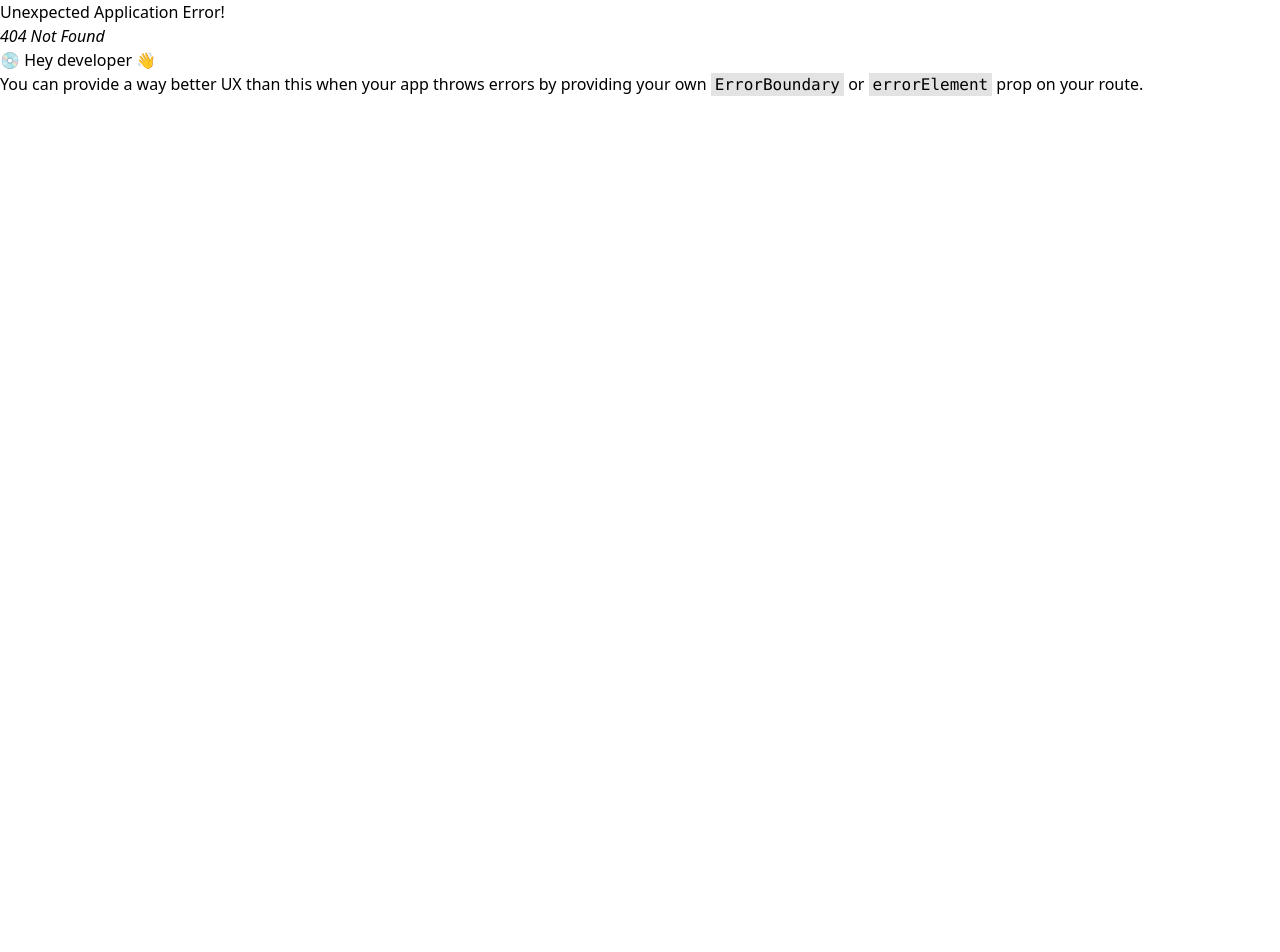
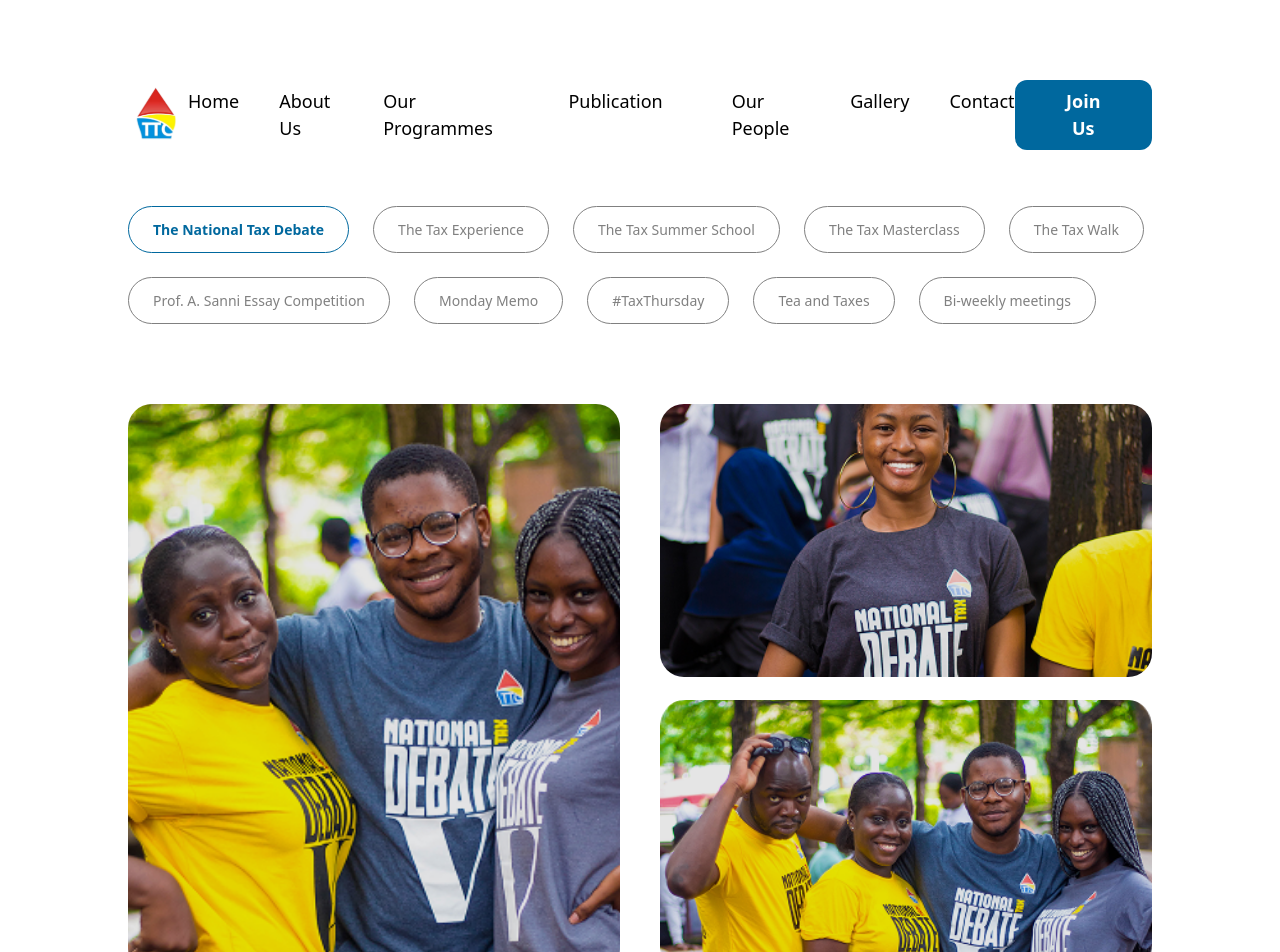
Before and after one commit to unilagtaxclub/TheTaxClub, a React (Vite) app: page /programmes/tntd in a window 1280 px wide. Before the commit this address had no page. Shown: the top 952 px of the page. Before the commit the page ends 800 px from the top, so only its background shows below. Built offline with nearby package versions, Linux system fonts and the light colour scheme.

Commit message:
designed tntd page

```diff
--- a/src/App.tsx
+++ b/src/App.tsx
@@ -8,6 +8,7 @@ import Blog from "./pages/blog";
 import BlogPost from "./pages/blog/BlogPost";
 import OurPeople from "./pages/people";
 import Gallery from "./pages/gallery";
+import Tntd from "./pages/programmes/tntd";
 
 const App = () => {
   const router = createBrowserRouter([
@@ -19,6 +20,9 @@ const App = () => {
     { path: "/blog/:slug", element: <BlogPost /> },
     { path: "/our-people", element: <OurPeople /> },
     { path: "/gallery", element: <Gallery /> },
+
+    // programme links
+    { path: "/programmes/tntd", element: <Tntd /> },
   ]);
 
   return (
--- a/src/component/dropdowns/ProgrammeDropdown.tsx
+++ b/src/component/dropdowns/ProgrammeDropdown.tsx
@@ -1,59 +1,8 @@
 import { motion } from "framer-motion";
 import { NavLink } from "react-router-dom";
+import { programmeItems } from "../rawitems/ProgrammeItems";
 
 const ProgrammeDropdown = () => {
-  const items = [
-    {
-      id: 1,
-      title: "The National Tax Debate",
-      link: "/publications/featured",
-    },
-    {
-      id: 2,
-      title: "The Tax Experience",
-      link: "/publications/featured",
-    },
-    {
-      id: 3,
-      title: "The Tax Summer School",
-      link: "/publications/featured",
-    },
-    {
-      id: 4,
-      title: "The Tax Masterclass",
-      link: "/publications/featured",
-    },
-    {
-      id: 5,
-      title: "The Tax Walk",
-      link: "/publications/featured",
-    },
-    {
-      id: 6,
-      title: "Prof. A. Sanni Essay Competition",
-      link: "/publications/featured",
-    },
-    {
-      id: 7,
-      title: "Monday Memo",
-      link: "/publications/featured",
-    },
-    {
-      id: 8,
-      title: "#TaxThursday",
-      link: "/publications/featured",
-    },
-    {
-      id: 9,
-      title: "Tea and Taxes",
-      link: "/publications/featured",
-    },
-    {
-      id: 10,
-      title: "Bi-weekly meetings",
-      link: "/publications/featured",
-    },
-  ];
   return (
     <motion.div
       initial={{ opacity: 0, y: -10 }}
@@ -62,7 +11,7 @@ const ProgrammeDropdown = () => {
       transition={{ duration: 0.2 }}
       className="absolute bg-gray-800 text-[#fff] rounded-xl shadow-lg mt-2 flex flex-col p-2 space-y-2 w-[20vw] top-12"
     >
-      {items.map((item) => (
+      {programmeItems.map((item) => (
         <NavLink
           key={item.id}
           to={item.link}
--- /dev/null
+++ b/src/component/rawitems/ProgrammeItems.ts
@@ -0,0 +1,52 @@
+export const programmeItems = [
+  {
+    id: 1,
+    title: "The National Tax Debate",
+    link: "/programmes/tntd",
+  },
+  {
+    id: 2,
+    title: "The Tax Experience",
+    link: "/publications/featured",
+  },
+  {
+    id: 3,
+    title: "The Tax Summer School",
+    link: "/publications/featured",
+  },
+  {
+    id: 4,
+    title: "The Tax Masterclass",
+    link: "/publications/featured",
+  },
+  {
+    id: 5,
+    title: "The Tax Walk",
+    link: "/publications/featured",
+  },
+  {
+    id: 6,
+    title: "Prof. A. Sanni Essay Competition",
+    link: "/publications/featured",
+  },
+  {
+    id: 7,
+    title: "Monday Memo",
+    link: "/publications/featured",
+  },
+  {
+    id: 8,
+    title: "#TaxThursday",
+    link: "/publications/featured",
+  },
+  {
+    id: 9,
+    title: "Tea and Taxes",
+    link: "/publications/featured",
+  },
+  {
+    id: 10,
+    title: "Bi-weekly meetings",
+    link: "/publications/featured",
+  },
+];
--- a/src/pages/programmes/tntd/index.tsx
+++ b/src/pages/programmes/tntd/index.tsx
@@ -1,10 +1,146 @@
+import { NavLink } from "react-router-dom";
+import Container from "../../../component/defaults/Container";
+import Footer from "../../../component/defaults/Footer";
 import Header from "../../../component/defaults/Header";
+import { programmeItems } from "../../../component/rawitems/ProgrammeItems";
 
 const Tntd = () => {
   return (
-    <div>
-      <Header />
-    </div>
+    <Container>
+      <div className="lg:mt-[10vh] mt-10">
+        <Header />
+        <div className="lg:w-[80vw] w-[90vw] mt-14 mx-auto">
+          <div className="lg:flex hidden items-center flex-wrap gap-6 text-[14px]">
+            {programmeItems.map((item) => (
+              <NavLink
+                to={item.link}
+                key={item.id}
+                className={`${item.title === "The National Tax Debate" ? "border-[#00689E] text-[#00689E] font-semibold" : "text-[#808080] border-[#808080]"} border rounded-full cursor-pointer py-3 px-6`}
+              >
+                {item.title}
+              </NavLink>
+            ))}
+          </div>
+
+          <div className="flex lg:flex-row flex-col justify-between space-x-10 lg:mt-20 mt-10">
+            <div className="lg:w-[50%] w-[100%]">
+              <img
+                src="/assets/gallery/ntdv/img-one.png"
+                alt="img"
+                className="w-[100%] lg:h-[569px] h-[370px] rounded-3xl object-cover"
+              />
+            </div>
+            <div className="lg:w-[50%] w-[100%] flex flex-col lg:mt-0 mt-6 justify-between">
+              <img
+                src="/assets/gallery/ntdv/img-two.png"
+                alt="img"
+                className="w-[100%] lg:h-[273px] h-[370px] object-cover rounded-3xl"
+              />
+              <img
+                src="/assets/gallery/ntdv/img-three.png"
+                alt="img"
+                className="w-[100%] lg:h-[273px] h-[370px] object-cover lg:mt-0 mt-6 rounded-3xl"
+              />
+            </div>
+          </div>
+
+          <div className="lg:text-[20px]">
+            <h2 className="lg:text-[40px] text-[24px] font-semibold lg:mt-10 mt-6">
+              The National Tax Debate (NTD)
+            </h2>
+            <p className="lg:mt-10 mt-6">
+              The National Tax Debate, pioneered in the year 2014, is the
+              flagship event of The Tax Club, designed to advance tax education,
+              stimulate intellectual engagement, and promote tax awareness among
+              Nigerian students.
+            </p>
+            <p>
+              The National Tax Debate aims to foster a deeper understanding of
+              taxation and fiscal policy among youths, recognizing that
+              increasing youth tax literacy is critical for improving Nigeria’s
+              overall tax compliance and civic responsibility. This initiative
+              brings together students from various academic backgrounds (law,
+              accounting, economics, and others) to debate pressing tax issues,
+              encouraging research, public speaking, and critical thinking.
+            </p>
+
+            <div className="space-y-4 lg:mt-10 mt-6">
+              <p>The debate typically features multiple stages:</p>
+              <div className="ml-4 space-y-2">
+                <p>
+                  - Essay Submission: Teams submit essays on selected
+                  tax-related topics as a qualifying round.
+                </p>
+                <p>
+                  - Preliminary Debates: Qualified teams participate in debate
+                  rounds on specific themes.
+                </p>
+                <p>
+                  - Final Presentations: Finalists deliver presentations on the
+                  main stage, often accompanied by PowerPoint slides, on the
+                  main theme of the event, followed by Q&A sessions with judges
+                  and other teams.
+                </p>
+                <p>
+                  - Impromptu Debates: Some editions include spontaneous debate
+                  rounds to test participants’ ability to think on their feet.
+                </p>
+              </div>
+            </div>
+
+            <p className="lg:mt-10 mt-6">
+              The debate attracts teams from leading universities across
+              Nigeria, including UNILAG, University of Ibadan (UI), University
+              of Nigeria (UNN), University of Benin (UNIBEN), University of
+              Ilorin (UNILORIN), Lagos State University (LASU), Nnamdi Azikiwe
+              University (UNIZIK), amongst others. Over the years, the event has
+              grown in prestige, serving as a model for similar initiatives in
+              other institutions and helping to establish tax clubs nationwide.
+            </p>
+            <p className="lg:mt-10 mt-6">
+              The eighth edition (2024) was held at the J.F. Ade Ajayi Main
+              Auditorium, UNILAG, with the theme: Reimagining Fiscal Strategies
+              for Economic Growth and Development. Teams progressed through
+              essay submissions, preliminary debates (e.g., “Give to Caesar vs.
+              Take from Caesar: Making a case for Tax Equity”), and final
+              presentations on the main theme. The event included a Q&A session
+              and impromptu debate rounds, with prizes awarded to top teams
+              (e.g., UI’s team won ₦150,000 as second runner-up). Earlier
+              editions have covered topics like the criminalization of tax
+              avoidance, taxation of illegal income, and the impact of free
+              trade zones on economic development.
+            </p>
+
+            <div className="space-y-4 lg:mt-10 mt-6">
+              <p>The National Tax Debate has been widely recognized for:</p>
+              <div className="ml-4 space-y-2">
+                <p>
+                  - Promoting tax awareness and education among Nigerian youths.
+                </p>
+                <p>
+                  - Providing a platform for discussing fiscal issues and
+                  proposing innovative solutions for Nigeria’s economic
+                  challenges.
+                </p>
+                <p>
+                  - Encouraging comparative analysis of tax issues in Nigeria
+                  and internationally, aiming for holistic, practical solutions.
+                </p>
+                <p>
+                  - Building a network of future tax professionals and fostering
+                  partnerships with public and private sector organizations.
+                </p>
+              </div>
+            </div>
+
+            <button className="px-20 py-3 lg:mt-20 lg:w-auto w-[100%] mt-6 font-semibold text-[#fff] bg-[#00689e] rounded-xl">
+              Support this Cause
+            </button>
+          </div>
+        </div>
+      </div>
+      <Footer />
+    </Container>
   );
 };
 
```
